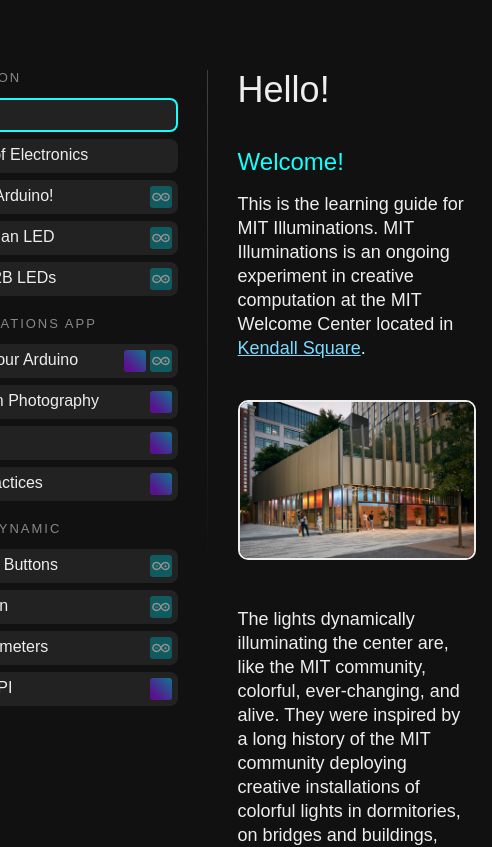
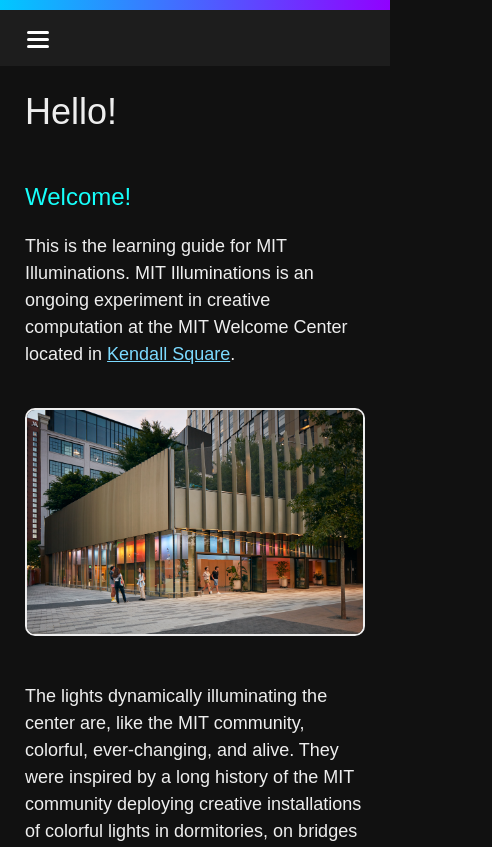
Before and after one commit to poofytoo/illuminations-seminar, a Next.js app in the folder src/: page /chapter/hello in a window 390 px wide. Shown: the top 847 px of the page, 492 px wide, since content can reach past the window. Built offline with nearby package versions, Linux system fonts and the light colour scheme.

Commit message:
feat: responsive and tweaks

```diff
--- a/src/components/GuideImage/GuideImage.module.scss
+++ b/src/components/GuideImage/GuideImage.module.scss
@@ -1,6 +1,7 @@
 .imageContainer {
   text-align: center;
   margin: 40px 0;
+  width: calc(100% - 4px);
 
   table td {
     font-size: 24px;
--- a/src/components/GuideImage/index.tsx
+++ b/src/components/GuideImage/index.tsx
@@ -37,7 +37,7 @@
   return (
     <div className={styles.allImages}>
       {src.map((image, key) => (
-        <div className={styles.imageContainer}>
+        <div className={styles.imageContainer} key={key}>
           <a href={image} target="_blank">
             <img src={image} alt={`${alt} ${key + 1}`} />
           </a>
--- a/src/components/Sidebar/Sidebar.module.scss
+++ b/src/components/Sidebar/Sidebar.module.scss
@@ -1,4 +1,4 @@
-.sidebar {
+.sidebarContent {
   h3 {
     font-size: 13px;
     margin-top: 20px;
@@ -106,6 +106,118 @@
 }
 
 .app {
-  // a gradient from blue to purple
-  background: linear-gradient(45deg, #9101ff 20%, #00c8ff 100%);
+  background: linear-gradient(
+    45deg,
+    var(--illuminations-purple) 20%,
+    var(--illuminations-blue) 100%
+  );
 }
+
+.sidebarMobile {
+  position: fixed;
+  background-color: #1d1d1d;
+  left: 0;
+  width: 100vw;
+  top: 0;
+  height: 66px;
+  z-index: 7;
+}
+
+.sidebarMobileContentContainer {
+  left: -100vw;
+  width: calc(100vw - 60px);
+  top: 0;
+  bottom: 0;
+  padding: 70px 30px 30px;
+  background-color: var(--black);
+  transition: 0.3s all;
+  position: fixed;
+  z-index: 1;
+
+  ul {
+    width: 100%;
+
+    &:after {
+      display: none;
+    }
+  }
+}
+
+.hotdog {
+  position: absolute;
+  z-index: 31;
+  display: block;
+  width: 22px;
+  height: 3px;
+  background-color: #ffffff;
+  border-radius: 1.5px;
+  transition: 0.2s all;
+}
+
+.hotdogTop {
+  top: 20px;
+  left: 19px;
+}
+
+.hotdogMiddle {
+  top: 27px;
+  left: 19px;
+}
+
+.hotdogBottom {
+  top: 34px;
+  left: 19px;
+}
+
+.menuButtonHitArea {
+  position: fixed;
+  z-index: 999;
+  top: 11px;
+  left: 8px;
+  width: 60px;
+  height: 60px;
+  margin-top: 0;
+  pointer-events: auto;
+  -webkit-tap-highlight-color: transparent;
+  -webkit-touch-callout: none;
+  user-select: none;
+
+  &:hover {
+    cursor: pointer;
+  }
+}
+
+.menuButton {
+  display: block;
+  visibility: hidden;
+}
+
+.menuButton:checked {
+  ~ .hotdogTop {
+    transform: rotate(45deg) translate(3px, 4px);
+  }
+
+  ~ .hotdogMiddle {
+    opacity: 0%;
+    transform: translateX(-10px);
+  }
+
+  ~ .hotdogBottom {
+    transform: rotate(-45deg) translate(6px, -7px);
+  }
+}
+
+.menuButton:checked ~ .mobileNavbarContainer {
+  top: 0;
+  left: 0;
+}
+
+.menuButton:checked ~ .sidebarMobileContentContainer {
+  left: 0;
+}
+
+@media (max-width: 800px) {
+  .sidebarDesktop {
+    display: none;
+  }
+}
--- a/src/components/Sidebar/index.tsx
+++ b/src/components/Sidebar/index.tsx
@@ -3,6 +3,7 @@
 
 import styles from './Sidebar.module.scss';
 import cx from 'classnames';
+import TopBar from '../TopBar';
 
 export const navigationLinks = [
   { heading: 'Introduction' },
@@ -69,8 +70,9 @@
   },
 ];
 
-const Sidebar = () => {
+const SidebarContent = () => {
   const [activePage, setActivePage] = useState('');
+  let id = 0;
 
   useEffect(() => {
     if (typeof window !== 'undefined') {
@@ -79,13 +81,12 @@
     }
   }, []);
 
-  let id = 0;
   return (
-    <div className={styles.sidebar}>
+    <div className={styles.sidebarContent}>
       <ul>
         {navigationLinks.map((link, key) => {
           if (link.heading) {
-            return <h3>{link.heading}</h3>;
+            return <h3 key={key}>{link.heading}</h3>;
           }
           if (link.href) {
             id += 1;
@@ -102,8 +103,11 @@
                   </span>
                   <span className={styles.icons}>
                     {link.type &&
-                      link.type.map((type) => (
-                        <span className={cx(styles[type], styles.type)}></span>
+                      link.type.map((type, key2) => (
+                        <span
+                          className={cx(styles[type], styles.type)}
+                          key={key2}
+                        ></span>
                       ))}
                   </span>
                 </li>
@@ -116,4 +120,29 @@
   );
 };
 
+const Sidebar = () => {
+  return (
+    <div className={styles.sidebar}>
+      <TopBar />
+      <div className={styles.sidebarMobile}>
+        <label className={styles.menuButtonHitArea}>
+          <input
+            className={cx('forceStartupHide', styles.menuButton)}
+            type="checkbox"
+          />
+          <div className={cx(styles.hotdog, styles.hotdogTop)} />
+          <div className={cx(styles.hotdog, styles.hotdogMiddle)} />
+          <div className={cx(styles.hotdog, styles.hotdogBottom)} />
+          <div className={styles.sidebarMobileContentContainer}>
+            <SidebarContent />
+          </div>
+        </label>
+      </div>
+      <div className={styles.sidebarDesktop}>
+        <SidebarContent />
+      </div>
+    </div>
+  );
+};
+
 export default Sidebar;
--- /dev/null
+++ b/src/components/TopBar/TopBar.module.scss
@@ -0,0 +1,14 @@
+.topBar {
+  position: fixed;
+  left: 0;
+  right: 0;
+  top: 0;
+  height: 10px;
+  background-color: var(--highlight);
+  z-index: 10;
+  background: linear-gradient(
+    to right,
+    var(--illuminations-blue),
+    var(--illuminations-purple)
+  );
+}
--- /dev/null
+++ b/src/components/TopBar/index.tsx
@@ -0,0 +1,11 @@
+import Link from 'next/link';
+import { useEffect, useState } from 'react';
+
+import styles from './TopBar.module.scss';
+import cx from 'classnames';
+
+const TopBar = () => {
+  return <div className={styles.topBar}></div>;
+};
+
+export default TopBar;
--- a/src/pages/chapter/hello.tsx
+++ b/src/pages/chapter/hello.tsx
@@ -64,7 +64,7 @@
         <h2>How to use this Learning Guide</h2>
         <p>
           This learning guide is designed for a wide audience - from beginners
-          with no experience to people who have some experience with
+          with no experience to individuals who have some experience with
           electronics. We'll go over a whole lot of content and touch on a bunch
           of names and terminologies. Nonetheless, the goal is always just to
           give you an introduction and touch upon specific things, which will
--- a/src/styles/Guide.module.scss
+++ b/src/styles/Guide.module.scss
@@ -12,18 +12,24 @@
   font-size: 16px;
   line-height: 24px;
   max-width: 800px;
-  width: 100%;
-  padding: 20px;
+  width: calc(100% - 50px);
+  padding: 25px;
 
   p {
     font-weight: 300;
     font-size: 18px;
     text-rendering: optimizeLegibility;
     -webkit-font-smoothing: antialiased;
+    line-height: 1.5em;
+  }
+
+  h1 {
+    line-height: 1.5em;
   }
 
   h2 {
     color: var(--highlight);
+    line-height: 1.5em;
   }
 
   ul {
@@ -116,9 +122,10 @@
   .special {
     background-color: var(--highlight);
     border-radius: 4px;
-    padding: 0 5px;
+    padding: 0px 6px;
     color: var(--black);
     margin: 2px 5px;
+    display: inline-block;
   }
 }
 
@@ -132,6 +139,8 @@
 
   td {
     padding-bottom: 20px;
+    text-rendering: optimizeLegibility;
+    -webkit-font-smoothing: antialiased;
   }
 
   .largeIcons {
@@ -145,3 +154,10 @@
     margin-top: 5px;
   }
 }
+
+@media (max-width: 800px) {
+  .appWrapper {
+    display: block;
+    margin-top: 60px;
+  }
+}
--- a/src/styles/globals.scss
+++ b/src/styles/globals.scss
@@ -7,6 +7,7 @@
   font-family: 'Barlow Semi Condensed', sans-serif;
   line-height: 1.5em;
   font-weight: 400;
+  width: 100%;
 }
 
 body {
@@ -21,6 +22,9 @@
   color: var(--white);
   line-height: 1.5em;
   font-size: 18px;
+
+  --illuminations-blue: #00c8ff;
+  --illuminations-purple: #9101ff;
 }
 
 h1 {
```
Also changed, not shown: src/pages/chapter/electronics.tsx (+6 -2 lines), src/pages/chapter/slit-scan.tsx (+135 -36 lines).
